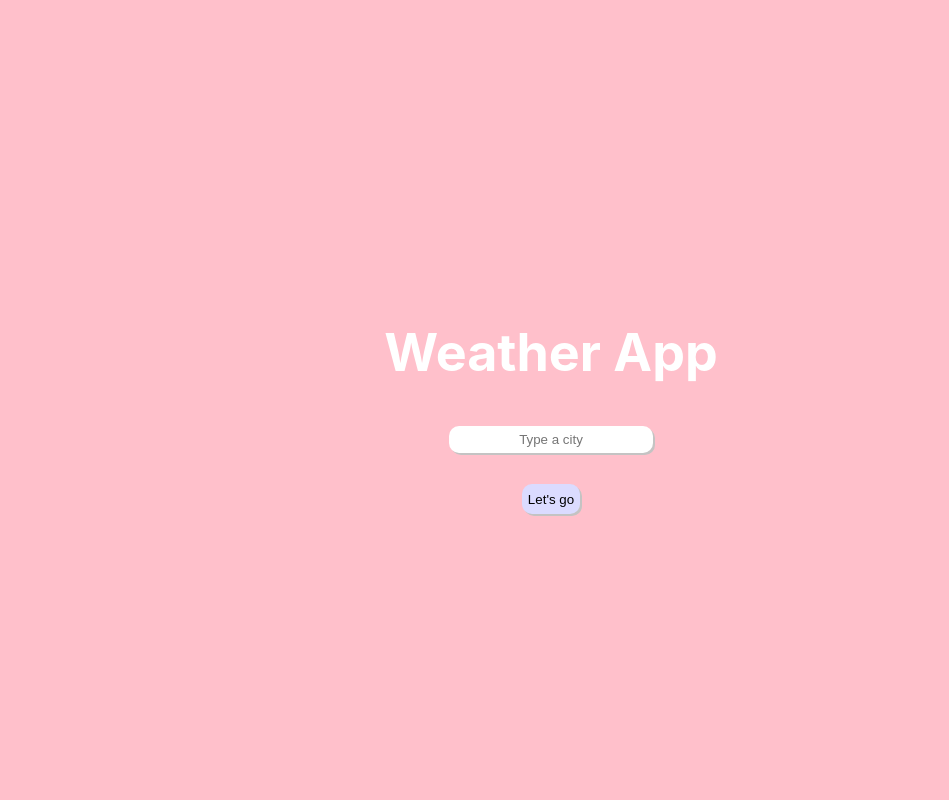
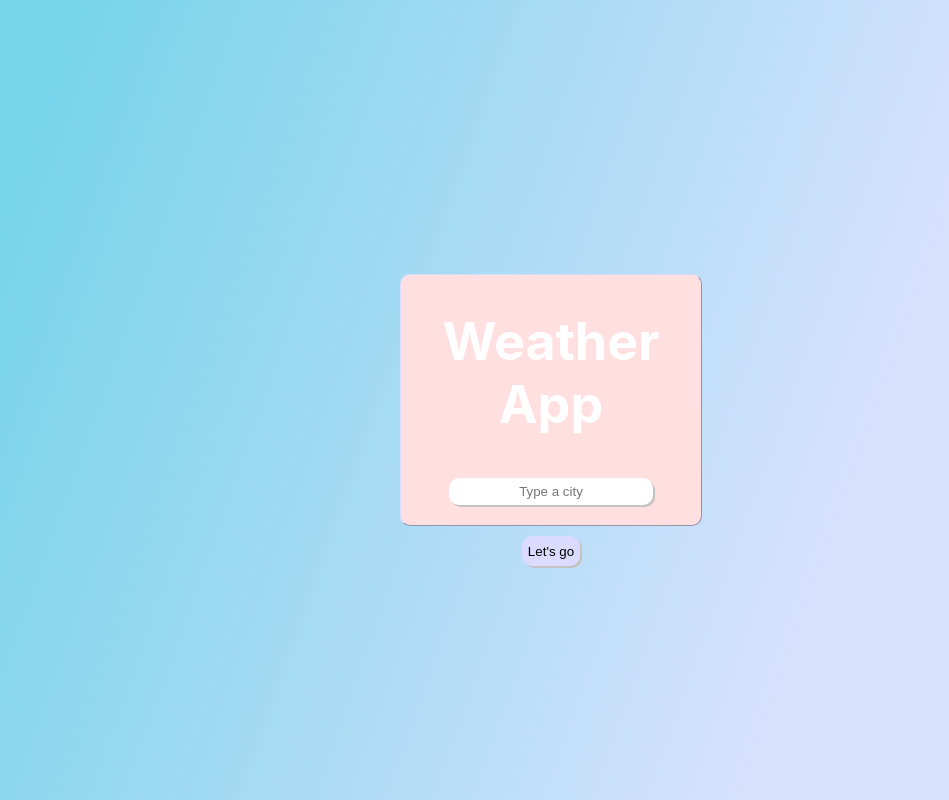
Before and after one commit to martuman95/weather-react.app, a React (Create React App) app: page / in a window 1280 px wide. Shown: the whole page, without its empty margins (89-1038 px from the left). Built offline with nearby package versions, Linux system fonts and the light colour scheme.

Commit message:
added container

```diff
--- a/src/App.css
+++ b/src/App.css
@@ -1,11 +1,19 @@
 .App {
   text-align: center;
 }
-.Container {
-  border: solid 2px rebeccapurple;
+.container {
+  border: outset 1px #dbdbff;
+  border-radius: 10px;
+  background-color: #ffdfdf;
+  width: 300px;
+  height: 250px;
 }
 .App {
-  background-color: pink;
+  background: linear-gradient(
+    109.6deg,
+    rgb(120, 212, 234) 11.2%,
+    rgb(216, 226, 253) 72.1%
+  );
   min-height: 100vh;
   display: flex;
   flex-direction: column;
--- a/src/App.js
+++ b/src/App.js
@@ -1,25 +1,22 @@
 
 import './App.css';
 import SearchEngine from './SearchEngine';
-import { Container } from 'react-bootstrap';
-import { Row } from 'react-bootstrap';
-import { Col } from 'react-bootstrap';
 
 function App() {
   return (
-    <Container>
-  <Row>
-    <Col>
-    <div className="App">
+  <div className="App">
+      <div className="container">
+        <div className="card outside">
+          <div className="card-body"></div>
         <h1>
           Weather App
         </h1>
         <SearchEngine />
     </div>
-    </Col>
-  </Row>
-</Container>
-  );
+</div>
+</div>
+
+);
 }
 
 export default App;
```
